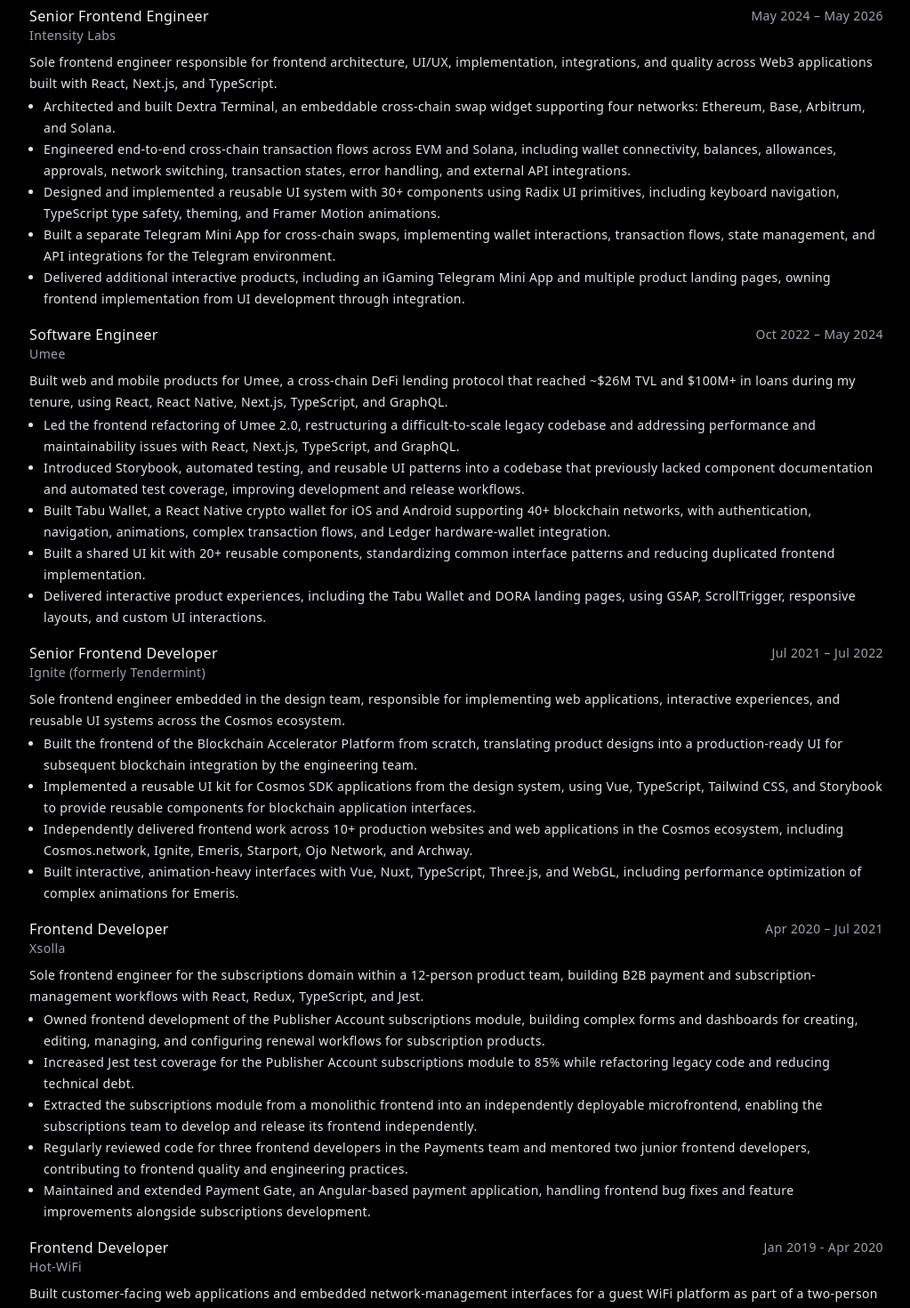
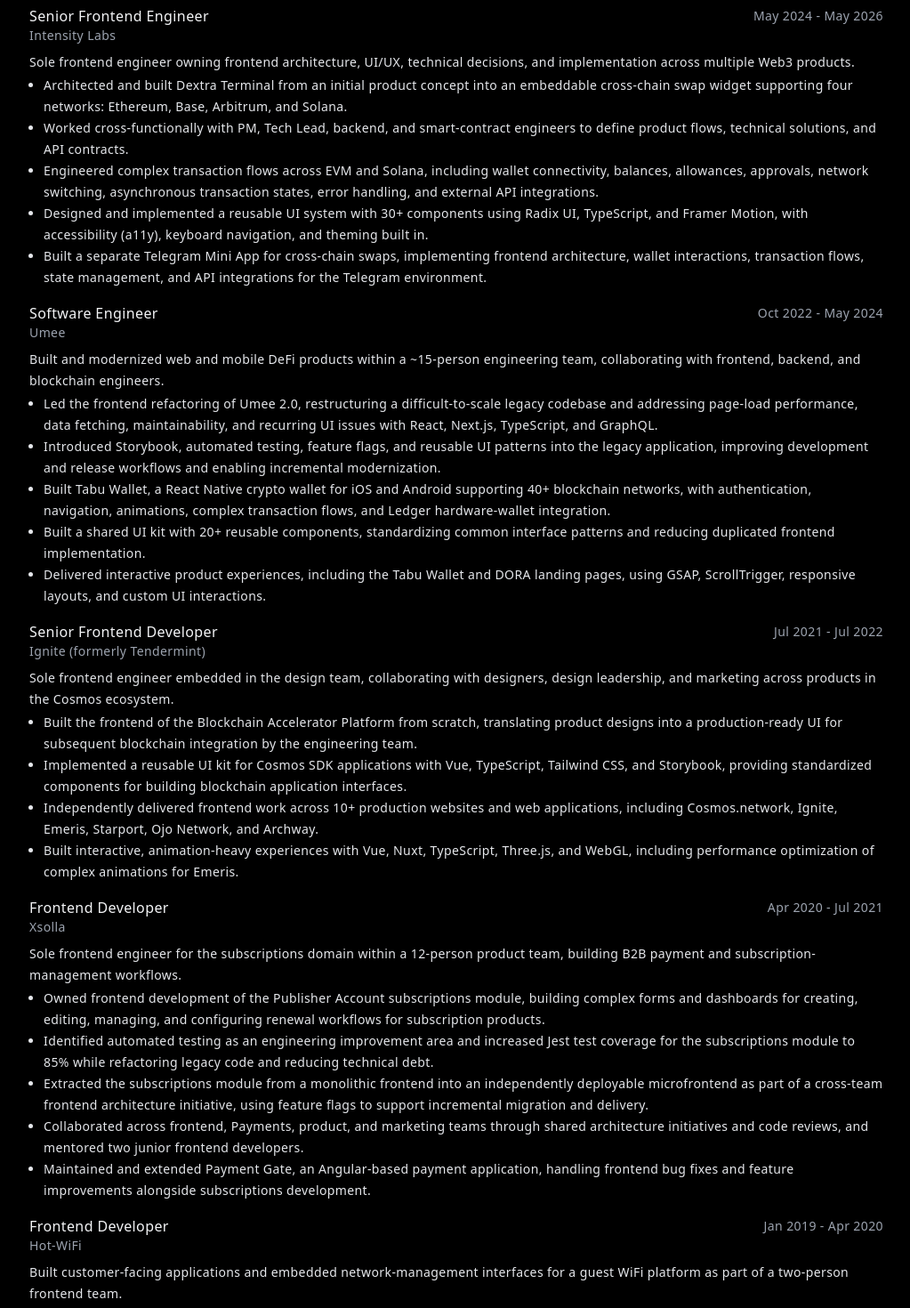
Before and after one commit to darika-dev/darika-dev.github.io, a Vue app: page /cv in a window 1280 px wide. Shown: the part 580-2050 px from the top of the page at 89% size, without its empty margins (127-1150 px from the left). Built offline with nearby package versions, Linux system fonts and the light colour scheme.

Commit message:
fix: texts

```diff
--- a/src/components/cv/SectionExperience.vue
+++ b/src/components/cv/SectionExperience.vue
@@ -5,31 +5,31 @@ import ExperienceItem from './ExperienceItem.vue'
 const experience = [
   {
     title: 'Senior Frontend Engineer',
-    date: 'May 2024 – May 2026',
+    date: 'May 2024 - May 2026',
     company: 'Intensity Labs',
     companyLink: 'https://www.intensitylabs.ai',
     description: {
-      info: 'Sole frontend engineer responsible for frontend architecture, UI/UX, implementation, integrations, and quality across Web3 applications built with React, Next.js, and TypeScript.',
+      info: 'Sole frontend engineer owning frontend architecture, UI/UX, technical decisions, and implementation across multiple Web3 products.',
       list: [
-        'Architected and built <strong>Dextra Terminal</strong>, an embeddable cross-chain swap widget supporting <strong>four networks: Ethereum, Base, Arbitrum, and Solana</strong>.',
-        'Engineered end-to-end cross-chain transaction flows across <strong>EVM and Solana</strong>, including wallet connectivity, balances, allowances, approvals, network switching, transaction states, error handling, and external API integrations.',
-        'Designed and implemented a reusable UI system with <strong>30+ components</strong> using <strong>Radix UI</strong> primitives, including keyboard navigation, TypeScript type safety, theming, and Framer Motion animations.',
-        'Built a separate <strong>Telegram Mini App for cross-chain swaps</strong>, implementing wallet interactions, transaction flows, state management, and API integrations for the Telegram environment.',
-        'Delivered additional interactive products, including an <strong>iGaming Telegram Mini App</strong> and multiple product landing pages, owning frontend implementation from UI development through integration.'
+        'Architected and built <strong>Dextra Terminal</strong> from an initial product concept into an embeddable cross-chain swap widget supporting <strong>four networks: Ethereum, Base, Arbitrum, and Solana</strong>.',
+        'Worked cross-functionally with <strong>PM, Tech Lead, backend, and smart-contract engineers</strong> to define product flows, technical solutions, and API contracts.',
+        'Engineered complex transaction flows across <strong>EVM and Solana</strong>, including wallet connectivity, balances, allowances, approvals, network switching, asynchronous transaction states, error handling, and external API integrations.',
+        'Designed and implemented a reusable UI system with <strong>30+ components</strong> using Radix UI, TypeScript, and Framer Motion, with accessibility (a11y), keyboard navigation, and theming built in.',
+        'Built a separate <strong>Telegram Mini App for cross-chain swaps</strong>, implementing frontend architecture, wallet interactions, transaction flows, state management, and API integrations for the Telegram environment.'
       ]
     }
   },
 
   {
     title: 'Software Engineer',
-    date: 'Oct 2022 – May 2024',
+    date: 'Oct 2022 - May 2024',
     company: 'Umee',
     companyLink: 'https://ux.xyz/',
     description: {
-      info: 'Built web and mobile products for Umee, a cross-chain DeFi lending protocol that reached <strong>~$26M TVL and $100M+ in loans</strong> during my tenure, using React, React Native, Next.js, TypeScript, and GraphQL.',
+      info: 'Built and modernized web and mobile DeFi products within a ~15-person engineering team, collaborating with frontend, backend, and blockchain engineers.',
       list: [
-        'Led the frontend refactoring of <strong>Umee 2.0</strong>, restructuring a difficult-to-scale legacy codebase and addressing performance and maintainability issues with <strong>React, Next.js, TypeScript, and GraphQL</strong>.',
-        'Introduced <strong>Storybook, automated testing, and reusable UI patterns</strong> into a codebase that previously lacked component documentation and automated test coverage, improving development and release workflows.',
+        'Led the frontend refactoring of <strong>Umee 2.0</strong>, restructuring a difficult-to-scale legacy codebase and addressing <strong>page-load performance, data fetching, maintainability, and recurring UI issues</strong> with React, Next.js, TypeScript, and GraphQL.',
+        'Introduced <strong>Storybook, automated testing, feature flags, and reusable UI patterns</strong> into the legacy application, improving development and release workflows and enabling incremental modernization.',
         'Built <strong>Tabu Wallet</strong>, a React Native crypto wallet for <strong>iOS and Android supporting 40+ blockchain networks</strong>, with authentication, navigation, animations, complex transaction flows, and Ledger hardware-wallet integration.',
         'Built a shared <strong>UI kit with 20+ reusable components</strong>, standardizing common interface patterns and reducing duplicated frontend implementation.',
         'Delivered interactive product experiences, including the <strong>Tabu Wallet and DORA landing pages</strong>, using GSAP, ScrollTrigger, responsive layouts, and custom UI interactions.'
@@ -39,32 +39,32 @@ const experience = [
 
   {
     title: 'Senior Frontend Developer',
-    date: 'Jul 2021 – Jul 2022',
+    date: 'Jul 2021 - Jul 2022',
     company: 'Ignite (formerly Tendermint)',
     companyLink: 'https://ignite.com/',
     description: {
-      info: 'Sole frontend engineer embedded in the design team, responsible for implementing web applications, interactive experiences, and reusable UI systems across the Cosmos ecosystem.',
+      info: 'Sole frontend engineer embedded in the design team, collaborating with designers, design leadership, and marketing across products in the Cosmos ecosystem.',
       list: [
         'Built the frontend of the <strong>Blockchain Accelerator Platform from scratch</strong>, translating product designs into a production-ready UI for subsequent blockchain integration by the engineering team.',
-        'Implemented a reusable <strong>UI kit for Cosmos SDK applications</strong> from the design system, using <strong>Vue, TypeScript, Tailwind CSS, and Storybook</strong> to provide reusable components for blockchain application interfaces.',
-        'Independently delivered frontend work across <strong>10+ production websites and web applications</strong> in the Cosmos ecosystem, including Cosmos.network, Ignite, Emeris, Starport, Ojo Network, and Archway.',
-        'Built interactive, animation-heavy interfaces with <strong>Vue, Nuxt, TypeScript, Three.js, and WebGL</strong>, including performance optimization of complex animations for Emeris.'
+        'Implemented a reusable <strong>UI kit for Cosmos SDK applications</strong> with Vue, TypeScript, Tailwind CSS, and Storybook, providing standardized components for building blockchain application interfaces.',
+        'Independently delivered frontend work across <strong>10+ production websites and web applications</strong>, including Cosmos.network, Ignite, Emeris, Starport, Ojo Network, and Archway.',
+        'Built interactive, animation-heavy experiences with <strong>Vue, Nuxt, TypeScript, Three.js, and WebGL</strong>, including performance optimization of complex animations for Emeris.'
       ]
     }
   },
 
   {
     title: 'Frontend Developer',
-    date: 'Apr 2020 – Jul 2021',
+    date: 'Apr 2020 - Jul 2021',
     company: 'Xsolla',
     companyLink: 'https://xsolla.com/',
     description: {
-      info: 'Sole frontend engineer for the subscriptions domain within a 12-person product team, building B2B payment and subscription-management workflows with React, Redux, TypeScript, and Jest.',
+      info: 'Sole frontend engineer for the subscriptions domain within a 12-person product team, building B2B payment and subscription-management workflows.',
       list: [
         'Owned frontend development of the <strong>Publisher Account subscriptions module</strong>, building complex forms and dashboards for creating, editing, managing, and configuring renewal workflows for subscription products.',
-        'Increased <strong>Jest test coverage for the Publisher Account subscriptions module to 85%</strong> while refactoring legacy code and reducing technical debt.',
-        'Extracted the <strong>subscriptions module from a monolithic frontend into an independently deployable microfrontend</strong>, enabling the subscriptions team to develop and release its frontend independently.',
-        'Regularly reviewed code for <strong>three frontend developers</strong> in the Payments team and mentored <strong>two junior frontend developers</strong>, contributing to frontend quality and engineering practices.',
+        'Identified automated testing as an engineering improvement area and increased <strong>Jest test coverage for the subscriptions module to 85%</strong> while refactoring legacy code and reducing technical debt.',
+        'Extracted the subscriptions module from a monolithic frontend into an <strong>independently deployable microfrontend</strong> as part of a cross-team frontend architecture initiative, using feature flags to support incremental migration and delivery.',
+        'Collaborated across frontend, Payments, product, and marketing teams through shared architecture initiatives and code reviews, and mentored <strong>two junior frontend developers</strong>.',
         'Maintained and extended <strong>Payment Gate</strong>, an Angular-based payment application, handling frontend bug fixes and feature improvements alongside subscriptions development.'
       ]
     }
@@ -76,31 +76,30 @@ const experience = [
     company: 'Hot-WiFi',
     companyLink: 'https://hot-wifi.ru/',
     description: {
-      info: 'Built customer-facing web applications and embedded network-management interfaces for a guest WiFi platform as part of a two-person frontend team.',
+      info: 'Built customer-facing applications and embedded network-management interfaces for a guest WiFi platform as part of a two-person frontend team.',
       list: [
-        'Designed and built from scratch a <strong>configuration interface running directly on MikroTik devices</strong>, working within strict device memory constraints shared with the platform firmware.',
+        'Designed and built from scratch a <strong>configuration interface running directly on MikroTik devices</strong>, working within strict memory constraints shared with the platform firmware.',
         'Implemented the embedded interface with <strong>Vanilla JavaScript</strong> to minimize its resource footprint and support reliable operation on memory-constrained MikroTik hardware.',
-        'Built and maintained <strong>React and Redux</strong> features for the customer dashboard and network-management workflows.',
-        'Created <strong>custom captive portals</strong> for business customers, delivering branded authentication experiences shown to users when connecting to guest WiFi networks.'
+        'Built and maintained <strong>React and Redux</strong> features for the customer dashboard and created custom captive portals for business customers.'
       ]
     }
   },
 
   {
     title: 'Creative Frontend Developer',
-    date: 'Sep 2016 – Jan 2019',
+    date: 'Sep 2016 - Jan 2019',
     company: 'Sborka Project',
     companyLink: 'https://sborkaproject.ru/',
     description: {
-      info: 'Delivered <strong>20+ websites and web applications</strong> for clients including Raiffeisen Bank, Innova, and the Tretyakov Gallery, combining frontend engineering with interactive and data-driven experiences.',
+      info: 'Delivered <strong>20+ websites and web applications</strong> for clients including Raiffeisen Bank, Innova, and the Tretyakov Gallery.',
       list: [
         'Built production interfaces with <strong>React, TypeScript, MobX, JavaScript, HTML, and CSS</strong> across corporate, marketing, and interactive applications.',
-        'Created advanced interactive experiences and data visualizations with <strong>WebGL, GSAP, PixiJS, D3.js, and Canvas</strong>.',
+        'Created advanced interactive experiences and data visualizations with <strong>WebGL, Three.js, GSAP, PixiJS, D3.js, and Canvas</strong>.',
         'Delivered projects recognized by <strong>Awwwards</strong> and <strong>CSS Design Awards</strong>.'
       ]
     }
   }
-];
+]
 </script>
 
 <template>
```
